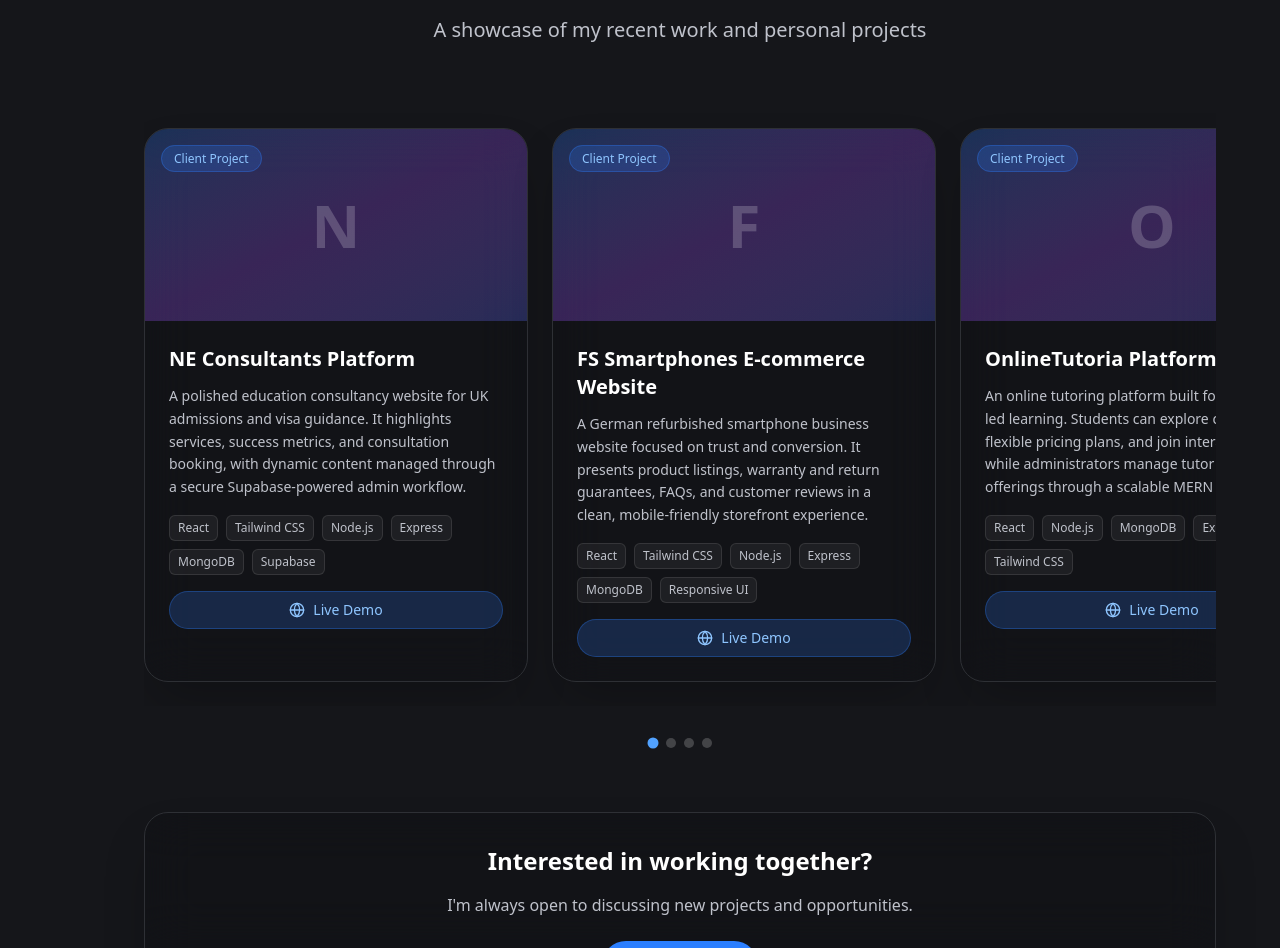
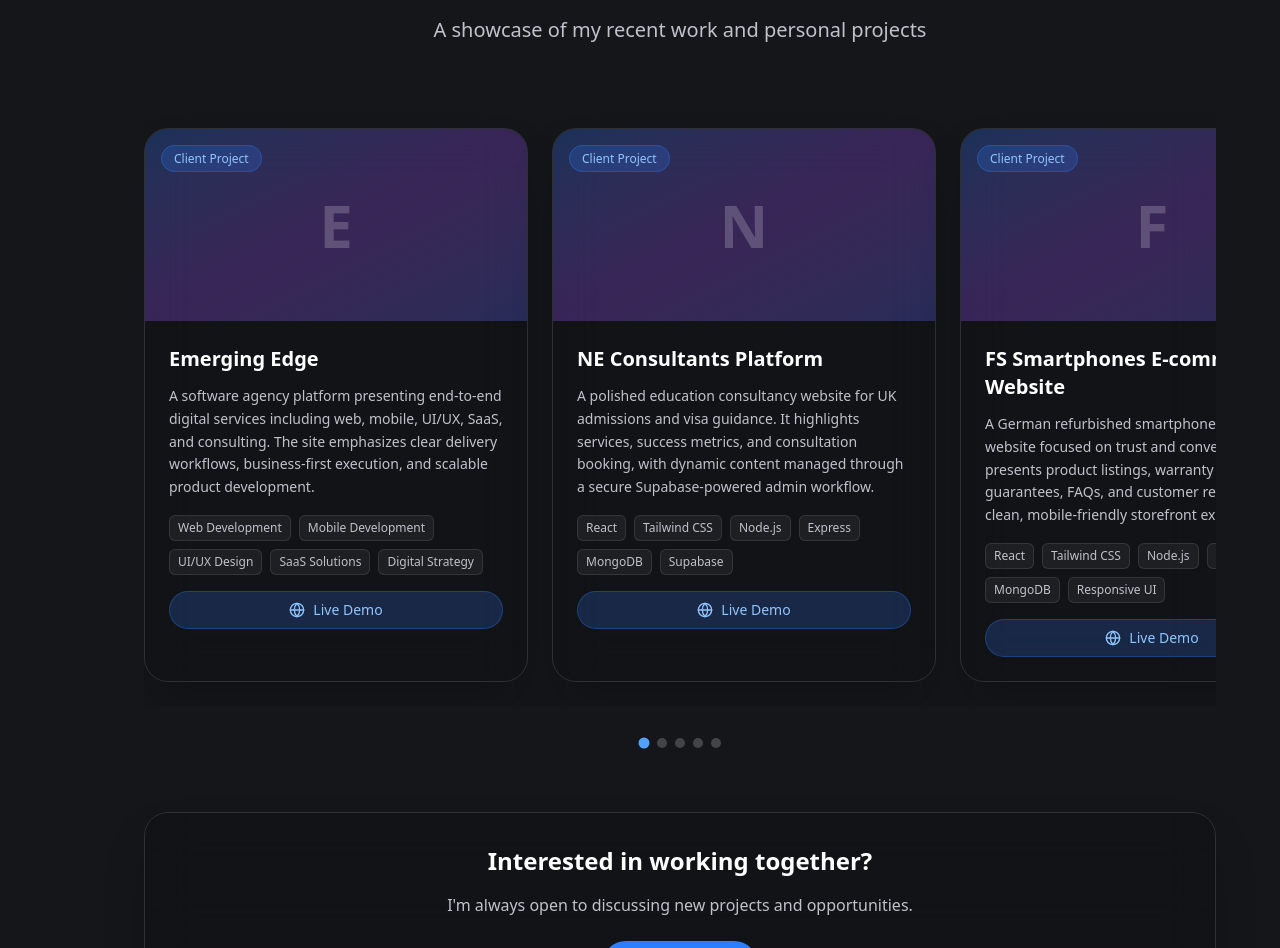
Before and after one commit to mali14655/PersonalPortfolio, a React (Vite) app: page / in a window 1280 px wide. Shown: the part 2400-3348 px from the top of the page. Built offline with nearby package versions, Linux system fonts and the light colour scheme.

Commit message:
EE Added to projects

```diff
--- a/src/Components/Projects.jsx
+++ b/src/Components/Projects.jsx
@@ -6,6 +6,23 @@ export default function Projects() {
   const scrollRef = useRef(null);
 
   const projects = [
+    {
+      id: 9,
+      title: "Emerging Edge",
+      link: "https://emergingedge.tech/",
+      description:
+        "A software agency platform presenting end-to-end digital services including web, mobile, UI/UX, SaaS, and consulting. The site emphasizes clear delivery workflows, business-first execution, and scalable product development.",
+      coverLink: "onlinetutoria.jpeg",
+      icon: "IconButton2.svg",
+      technologies: [
+        "Web Development",
+        "Mobile Development",
+        "UI/UX Design",
+        "SaaS Solutions",
+        "Digital Strategy",
+      ],
+      category: "Client Project",
+    },
     {
       id: 1,
       title: "NE Consultants Platform",
```
